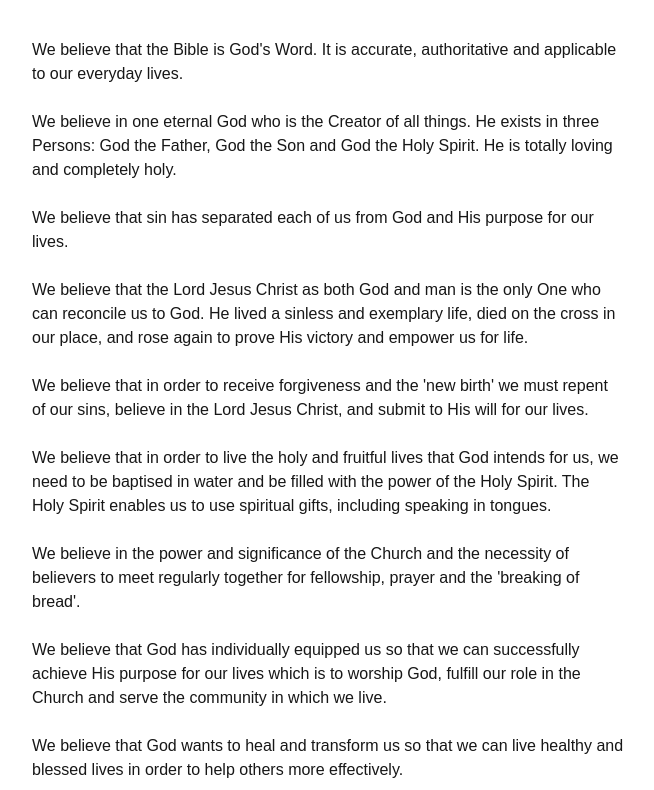
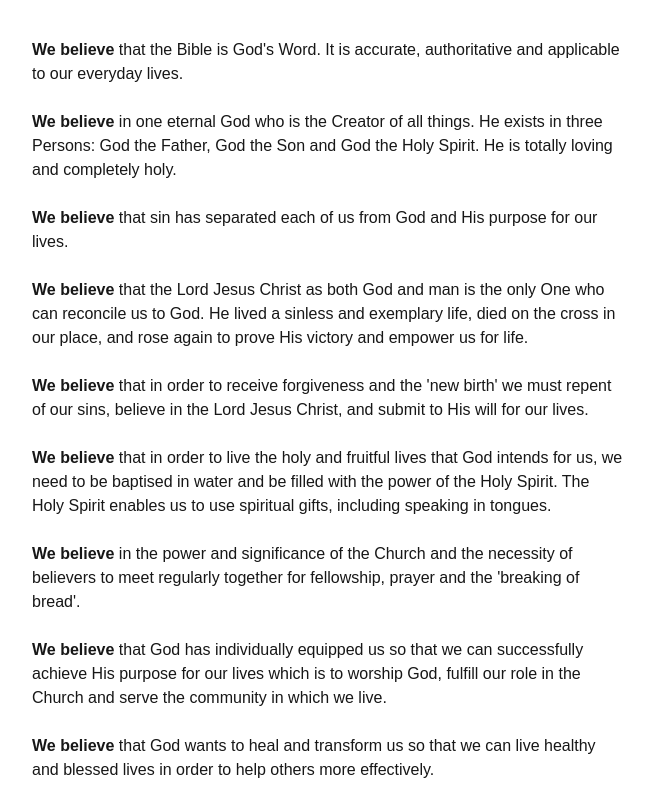
Before and after one commit to MatinH2004/avant-life-church, a Next.js app: page /about in a window 1280 px wide. Shown: the part 710-1500 px from the top of the page, without its empty margins (312-966 px from the left). Built offline with nearby package versions, Linux system fonts and the light colour scheme.

Commit message:
fix. text bold style

```diff
--- a/src/components/home/about/AboutText.tsx
+++ b/src/components/home/about/AboutText.tsx
@@ -4,27 +4,27 @@ export default function AboutText() {
       <h2 className="text-center text-3xl font-semibold">STATEMENT OF FAITH.</h2>
       <div className="mx-auto px-6 py-8 max-w-screen-sm flex justify-center">
         <p>
-          We believe that the Bible is God&apos;s Word. It is accurate, authoritative and applicable to our everyday lives.
+          <b>We believe</b> that the Bible is God&apos;s Word. It is accurate, authoritative and applicable to our everyday lives.
           <br /><br />
-          We believe in one eternal God who is the Creator of all things. He exists in three Persons: God the Father, God the Son and God the Holy Spirit. He is totally loving and completely holy.
+          <b>We believe</b> in one eternal God who is the Creator of all things. He exists in three Persons: God the Father, God the Son and God the Holy Spirit. He is totally loving and completely holy.
           <br /><br />
-          We believe that sin has separated each of us from God and His purpose for our lives.
+          <b>We believe</b> that sin has separated each of us from God and His purpose for our lives.
           <br /><br />
-          We believe that the Lord Jesus Christ as both God and man is the only One who can reconcile us to God. He lived a sinless and exemplary life, died on the cross in our place, and rose again to prove His victory and empower us for life.
+          <b>We believe</b> that the Lord Jesus Christ as both God and man is the only One who can reconcile us to God. He lived a sinless and exemplary life, died on the cross in our place, and rose again to prove His victory and empower us for life.
           <br /><br />
-          We believe that in order to receive forgiveness and the &apos;new birth&apos; we must repent of our sins, believe in the Lord Jesus Christ, and submit to His will for our lives.
+          <b>We believe</b> that in order to receive forgiveness and the &apos;new birth&apos; we must repent of our sins, believe in the Lord Jesus Christ, and submit to His will for our lives.
           <br /><br />
-          We believe that in order to live the holy and fruitful lives that God intends for us, we need to be baptised in water and be filled with the power of the Holy Spirit. The Holy Spirit enables us to use spiritual gifts, including speaking in tongues.
+          <b>We believe</b> that in order to live the holy and fruitful lives that God intends for us, we need to be baptised in water and be filled with the power of the Holy Spirit. The Holy Spirit enables us to use spiritual gifts, including speaking in tongues.
           <br /><br />
-          We believe in the power and significance of the Church and the necessity of believers to meet regularly together for fellowship, prayer and the &apos;breaking of bread&apos;.
+          <b>We believe</b> in the power and significance of the Church and the necessity of believers to meet regularly together for fellowship, prayer and the &apos;breaking of bread&apos;.
           <br /><br />
-          We believe that God has individually equipped us so that we can successfully achieve His purpose for our lives which is to worship God, fulfill our role in the Church and serve the community in which we live.
+          <b>We believe</b> that God has individually equipped us so that we can successfully achieve His purpose for our lives which is to worship God, fulfill our role in the Church and serve the community in which we live.
           <br /><br />
-          We believe that God wants to heal and transform us so that we can live healthy and blessed lives in order to help others more effectively.
+          <b>We believe</b> that God wants to heal and transform us so that we can live healthy and blessed lives in order to help others more effectively.
           <br /><br />
-          We believe that our eternal destination of either Heaven or hell is determined by our response to the Lord Jesus Christ.
+          <b>We believe</b> that our eternal destination of either Heaven or hell is determined by our response to the Lord Jesus Christ.
           <br /><br />
-          We believe that the Lord Jesus Christ is coming back again as He promised.
+          <b>We believe</b> that the Lord Jesus Christ is coming back again as He promised.
         </p>
       </div>
     </section>
```
